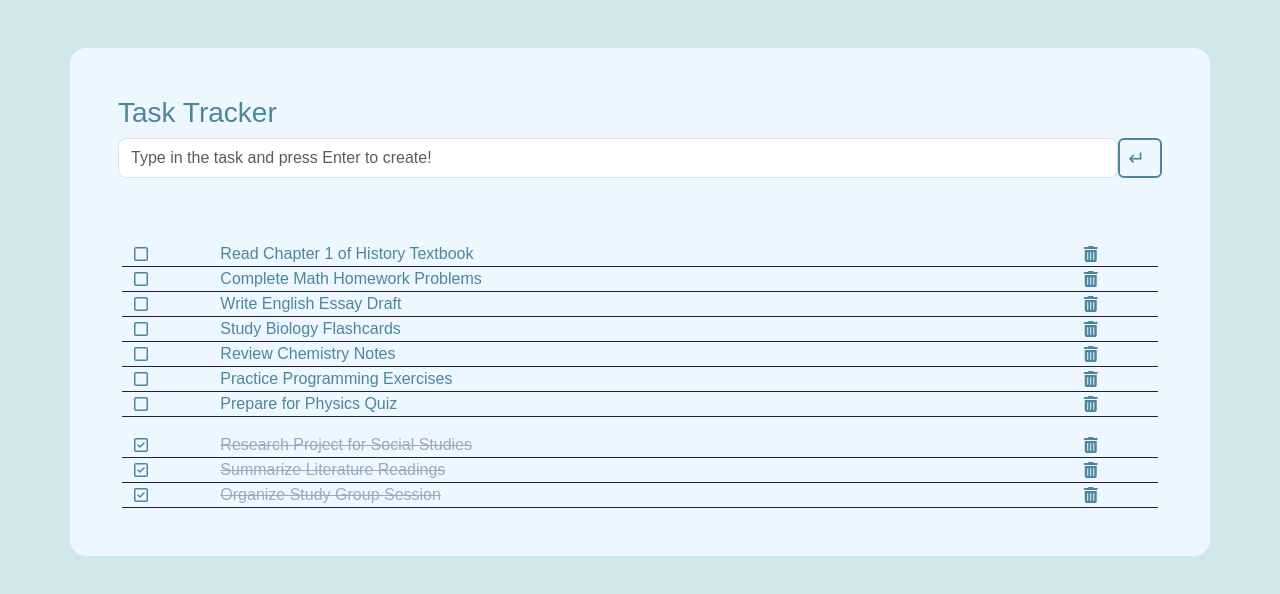
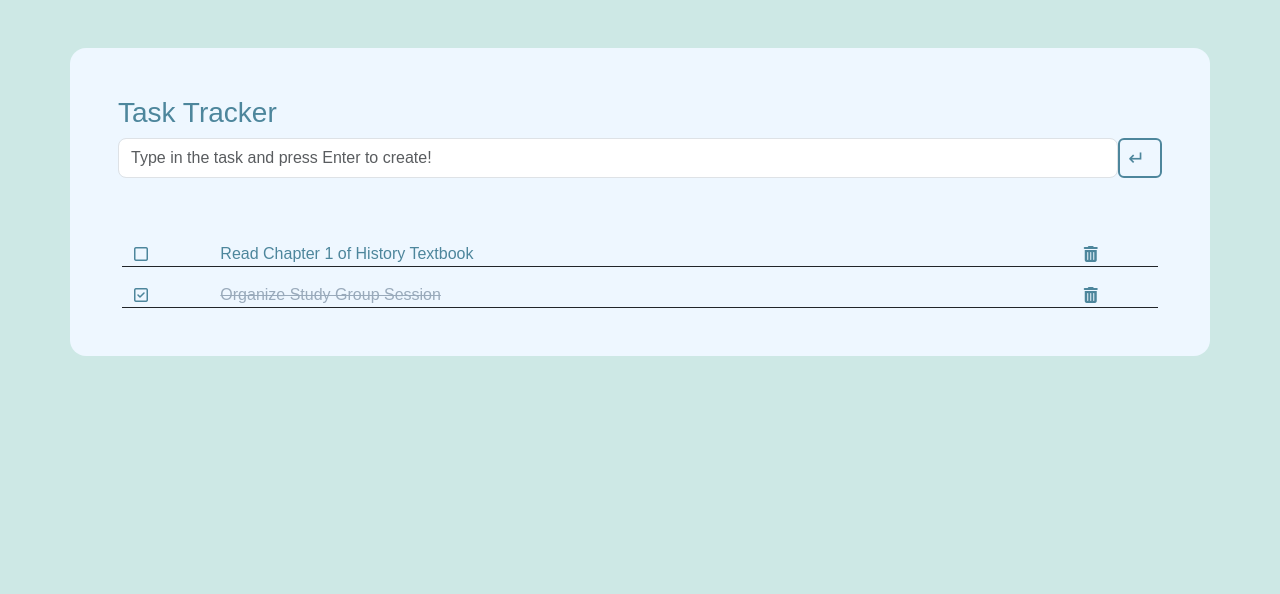
Before and after one commit to itachithelast/017-simple-todo-app-react, a React (Vite) app: page / in a window 1280 px wide. Shown: the top 594 px of the page. Built offline with nearby package versions, Linux system fonts and the light colour scheme.

Commit message:
saving tasks to local storage

```diff
--- a/src/App.jsx
+++ b/src/App.jsx
@@ -6,21 +6,28 @@ class App extends Component {
   state = {
     tasks: [
       { id: 0, name: "Read Chapter 1 of History Textbook", isPending: true },
-      { id: 1, name: "Complete Math Homework Problems", isPending: true },
-      { id: 2, name: "Write English Essay Draft", isPending: true },
-      { id: 3, name: "Study Biology Flashcards", isPending: true },
-      { id: 4, name: "Review Chemistry Notes", isPending: true },
-      { id: 5, name: "Practice Programming Exercises", isPending: true },
-      { id: 6, name: "Prepare for Physics Quiz", isPending: true },
-      { id: 7, name: "Research Project for Social Studies", isPending: false },
-      { id: 8, name: "Summarize Literature Readings", isPending: false },
-      { id: 9, name: "Organize Study Group Session", isPending: false },
+      { id: 1, name: "Organize Study Group Session", isPending: false },
     ],
   };
+
+  componentDidUpdate(prevProps, prevState) {
+    // Save to local storage whenever tasks state changes
+    if (prevState.tasks !== this.state.tasks) {
+      localStorage.setItem('tasks', JSON.stringify(this.state.tasks));
+    }
+  }
+
+  componentDidMount(){
+    const tasks = localStorage.getItem("tasks")
+    if (tasks){
+      this.setState({tasks: JSON.parse(tasks)})
+    }
+  }
 
   updateTasks = (updatedTasks) => {
     this.setState({ tasks: updatedTasks });
   };
+
   render() {
     return (
       <TasksContext.Provider
--- a/src/components/todos.jsx
+++ b/src/components/todos.jsx
@@ -7,7 +7,7 @@ class ToDO extends Component {
   state = {
     input: "",
     isDialogShowing: false,
-    editId : null
+    editId: null,
   };
 
   handleInputChange = (el) => {
@@ -50,7 +50,7 @@ class ToDO extends Component {
 
   handleEdit = (el) => {
     const id = Number(el.parentElement.id);
-    this.setState({ isDialogShowing: true , editId: id});
+    this.setState({ isDialogShowing: true, editId: id });
   };
 
   HandleDelete = (el) => {
@@ -94,19 +94,24 @@ class ToDO extends Component {
       ));
   };
 
-  handleClose = ()=>{
-    this.setState({isDialogShowing: false})
+  handleClose = () => {
+    this.setState({ isDialogShowing: false });
+  };
 
-  }
-  handleCancel = (e)=>{
-    e.preventDefault()
-    this.setState({isDialogShowing: false})
-
-  }
+  handleCancel = (e) => {
+    e.preventDefault();
+    this.setState({ isDialogShowing: false });
+  };
   render() {
     return (
       <>
-        {this.state.isDialogShowing && <DialogRemoveItem id={this.state.editId} handleCancel = {this.handleCancel} handleClose = {this.handleClose}/>}
+        {this.state.isDialogShowing && (
+          <DialogRemoveItem
+            id={this.state.editId}
+            handleCancel={this.handleCancel}
+            handleClose={this.handleClose}
+          />
+        )}
         {!this.state.isDialogShowing && (
           <div className="container mt-5 p-5 rounded-4">
             <h3>Task Tracker</h3>
```
